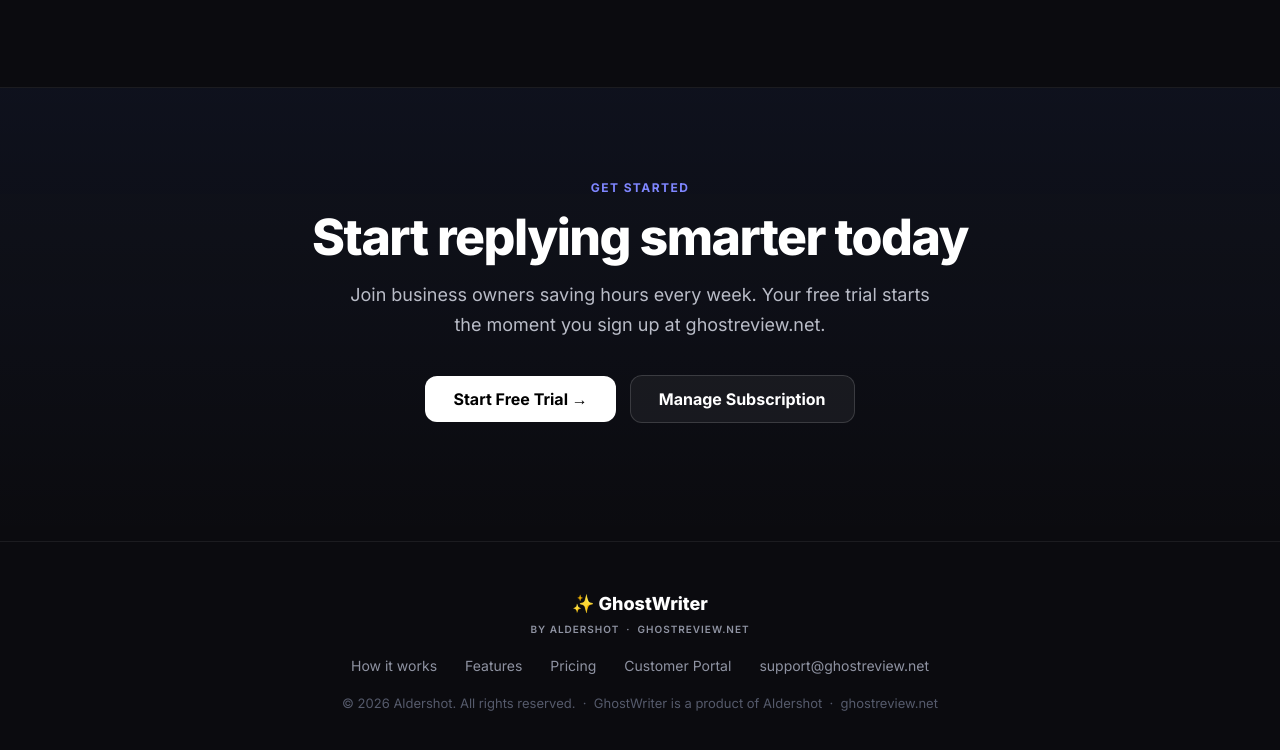
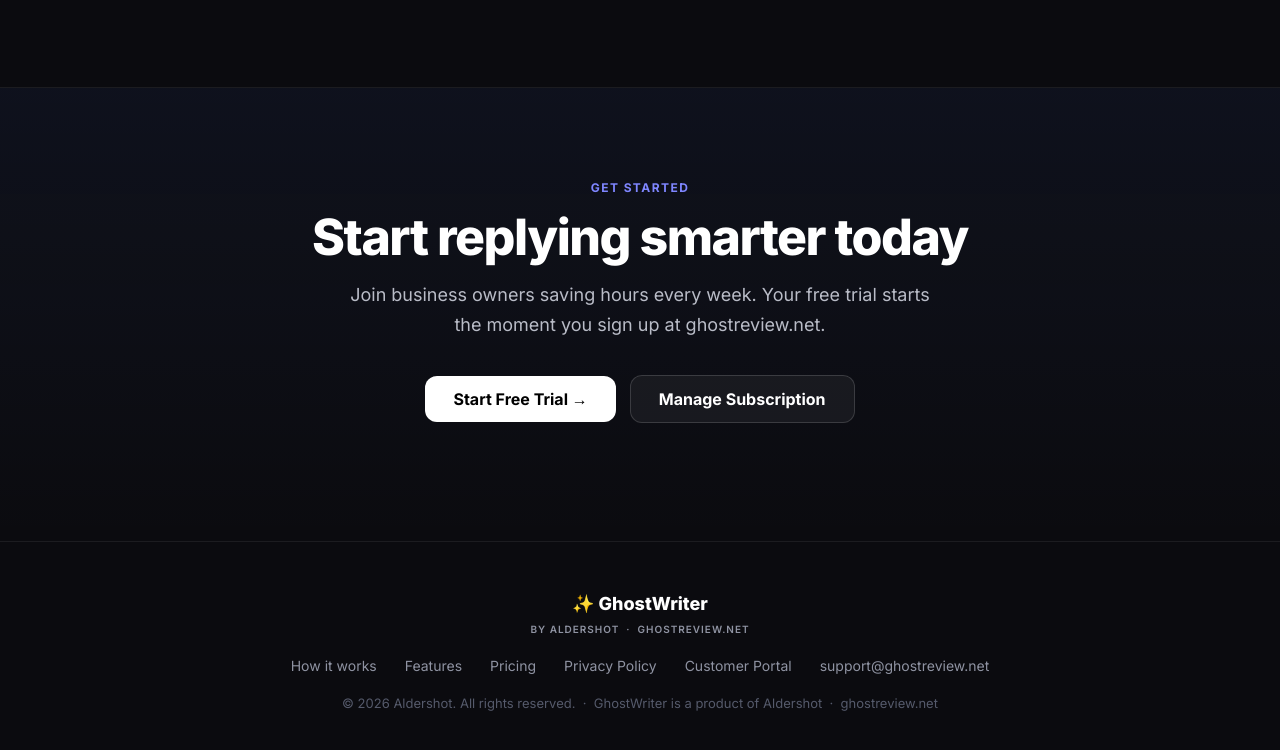
Before and after one commit to ThanosNode/ghostwriter-responder, a browser extension: page index.html in a window 1280 px wide. Shown: the part 5212-5962 px from the top of the page. Drawn offline with Linux system fonts and the light colour scheme.

Commit message:
Add Privacy Policy link to footer

```diff
--- a/index.html
+++ b/index.html
@@ -833,6 +833,7 @@
       <a href="#how-it-works">How it works</a>
       <a href="#features">Features</a>
       <a href="#pricing">Pricing</a>
+      <a href="/privacy">Privacy Policy</a>
       <a href="https://billing.stripe.com" target="_blank" rel="noopener">Customer Portal</a>
       <a href="mailto:support@ghostreview.net">support@ghostreview.net</a>
     </div>
```
